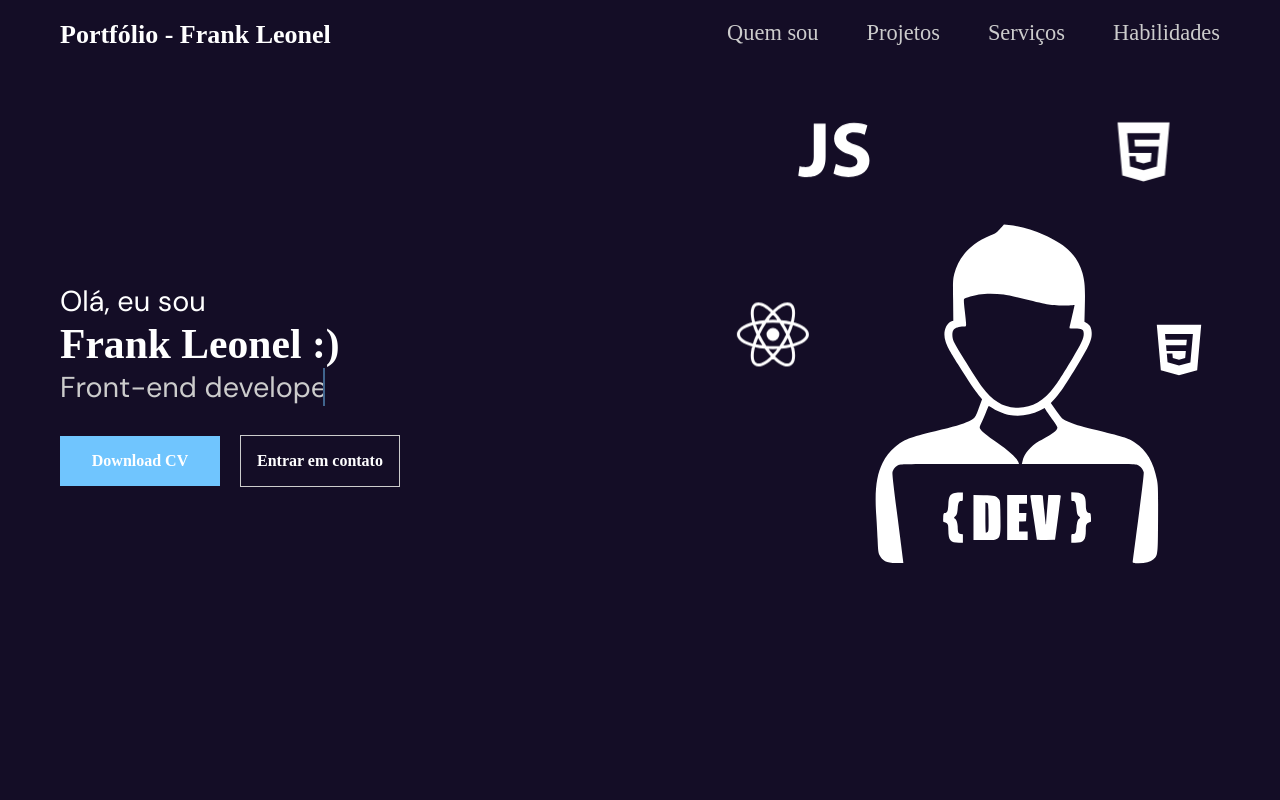
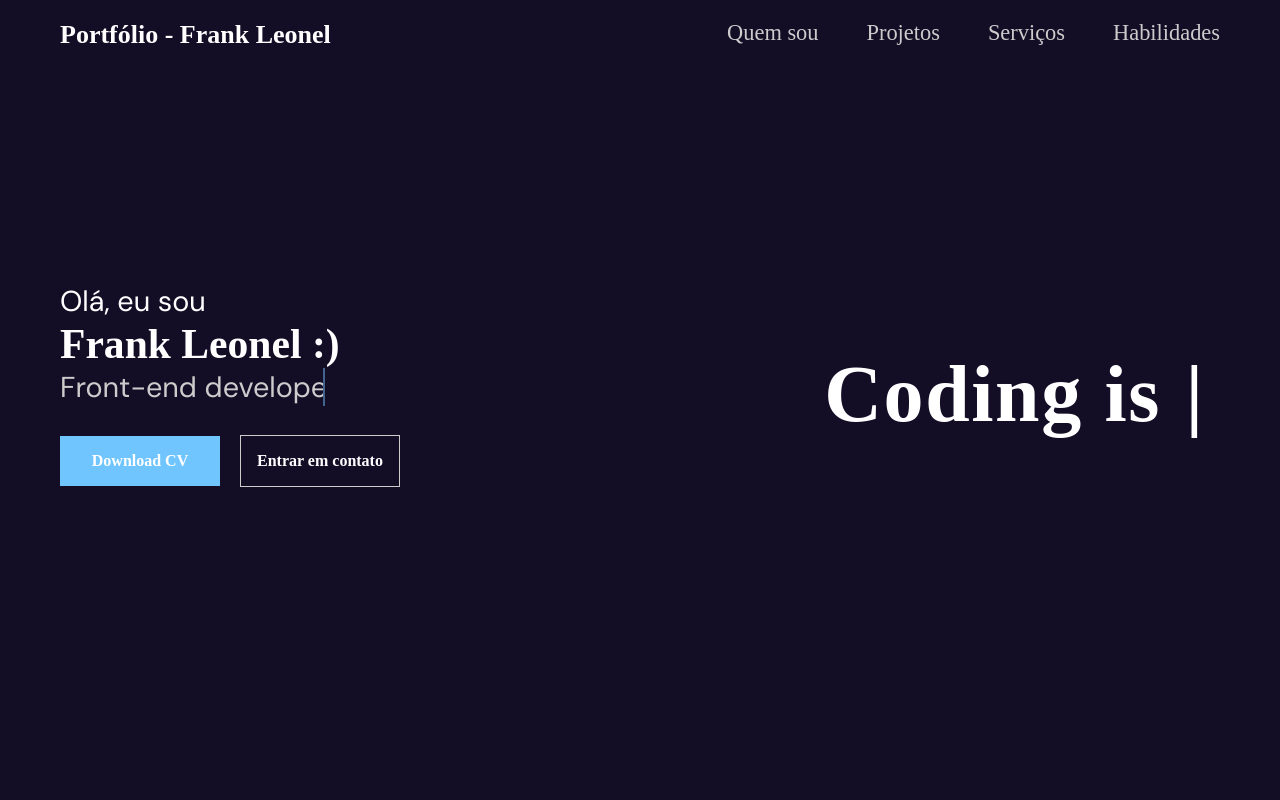
Before and after one commit to FrankLeonel/portfolio, a React (Create React App) app: page / in a window 1280 px wide. Shown: the top 800 px of the page. Built offline with nearby package versions, Linux system fonts and the light colour scheme.

Commit message:
correção no componente de apresentação

```diff
--- a/package.json
+++ b/package.json
@@ -10,6 +10,7 @@
     "react": "^18.1.0",
     "react-dom": "^18.1.0",
     "react-scripts": "5.0.1",
+    "react-simple-typewriter": "^3.0.1",
     "styled-components": "^5.3.5",
     "web-vitals": "^2.1.4"
   },
--- a/src/components/Header/Header.js
+++ b/src/components/Header/Header.js
@@ -27,7 +27,6 @@ const Header = () => {
     },
   ];
 
-  console.log(showMenu);
   return (
     <S.Header>
       <Content>
--- a/src/components/Presentation/Presentation.js
+++ b/src/components/Presentation/Presentation.js
@@ -1,15 +1,17 @@
-// import PngPresentation from "assets/images/presentation.png";
-// import WebpPresentation from "assets/images/presentation.webp";
-import { ReactComponent as CssIcon } from "assets/icons/css.svg";
-import { ReactComponent as HtmlIcon } from "assets/icons/html5.svg";
-import { ReactComponent as JSIcon } from "assets/icons/js.svg";
-import { ReactComponent as ProgrammerIcon } from "assets/icons/programmer.svg";
-import { ReactComponent as ReactIcon } from "assets/icons/react.svg";
 import Content from "components/Content";
 import file from "files/cv.pdf";
+import { Cursor, useTypewriter } from "react-simple-typewriter";
 import * as S from "./Presentation.style";
 
 const Presentation = () => {
+  const { text } = useTypewriter({
+    words: ["hard", "fun", "a journey", "LIFE!"],
+    loop: 0,
+    typeSpeed: 160,
+    deleteSpeed: 100,
+    delaySpeed: 2000,
+  });
+
   return (
     <S.PresentationContainer>
       <Content>
@@ -36,26 +38,11 @@ const Presentation = () => {
               </S.ContainerEmail>
             </S.ContainerMedias>
           </div>
-          <S.ContainerImage>
-            <ProgrammerIcon className="programmer" />
-            <S.AboutFigure>
-              <ReactIcon className="figure_one icon_one" />
-            </S.AboutFigure>
-            <S.AboutFigure>
-              <JSIcon className="figure_two icon_two" />
-            </S.AboutFigure>
-            <S.AboutFigure>
-              <HtmlIcon className="figure_three icon_three" />
-            </S.AboutFigure>
-            <S.AboutFigure>
-              <CssIcon className="figure_four icon_four" />
-            </S.AboutFigure>
-          </S.ContainerImage>
-          {/* <S.ImagePresentation
-            src={WebpPresentation}
-            webp={WebpPresentation}
-            fallback={PngPresentation}
-            alt="Desenvolvedor"/> */}
+
+          <S.AnimationCoding>
+            Coding is <span>{text}</span>
+            <Cursor />
+          </S.AnimationCoding>
         </S.Section>
       </Content>
     </S.PresentationContainer>
--- a/src/components/Presentation/Presentation.style.js
+++ b/src/components/Presentation/Presentation.style.js
@@ -153,106 +153,23 @@ export const ContainerEmail = styled(Button)(({ theme: { colors } }) => ({
   color: colors.white,
 }));
 
-// export const ImagePresentation = styled(Image)(
-//   ({ theme: { breakpoints } }) => ({
-//     width: "90%",
-//     height: "90%",
-//     display: "none",
+export const AnimationCoding = styled.h1(
+  ({ theme: { breakpoints, colors } }) => ({
+    display: "none",
+    fontSize: "5rem",
+    padding: "0.5rem",
+    fontWeight: "bold",
+    letterSpacing: "0.1rem",
+    textAlign: "center",
+    overflow: "hidden",
 
-//     [breakpoints.md]: {
-//       display: "block",
-//     },
-//   })
-// );
-
-export const ContainerImage = styled.div(
-  ({ theme: { breakpoints, colors } }) => ({
-    width: "50%",
-    display: "none",
-    webkitBoxPack: "center",
-    msFlexPack: "center",
-    justifyContent: "center",
-    webkitBoxAlign: "center",
-    msFlexAlign: "center",
-    alignItems: "center",
-    position: "relative",
-    webkitTransition: "1s all ease",
-    transition: "1s all ease",
-
-    ".programmer": {
-      width: "70%",
-      height: "70%",
-      path: {
-        fill: colors.white,
-      },
-      "&:hover": {
-        webkitTransform: "scale(1.1)",
-        transform: "scale(1.1)",
-      },
+    span: {
+      fontWeight: 600,
+      color: colors.primaryLight,
     },
 
     [breakpoints.md]: {
-      display: "flex",
+      display: "block",
     },
   })
 );
-
-export const AboutFigure = styled.div(({ theme: { breakpoints, colors } }) => ({
-  display: "flex",
-  webkitBoxPack: "center",
-  msFlexPack: "center",
-  justifyContent: "center",
-  webkitBoxAlign: "center",
-  msFlexAlign: "center",
-  alignItems: "center",
-
-  "> *": {
-    position: "absolute",
-    borderRadius: "4px",
-    width: "72px",
-    height: "72px",
-    path: {
-      fill: colors.white,
-    },
-  },
-
-  ".figure_one": {
-    position: "absolute",
-    top: "260px",
-    right: "420px",
-  },
-  ".figure_two": {
-    top: "80px",
-    right: "360px",
-  },
-  ".figure_three": {
-    top: "80px",
-    right: "50px",
-  },
-  ".figure_four": {
-    top: "260px",
-    right: "10px",
-  },
-
-  ".icon_one": {
-    animation: "icon-move 3s ease 3.9s infinite alternate",
-  },
-  ".icon_two": {
-    animation: "icon-move 3s ease 2.9s infinite alternate",
-  },
-  ".icon_three": {
-    animation: "icon-move 3s ease 1.9s infinite alternate",
-  },
-  ".icon_four": {
-    animation: "icon-move 3s ease 0.6s infinite alternate",
-  },
-
-  "@keyframes icon-move": {
-    "0%": {
-      transform: "translate3d(0, 0, 0)",
-    },
-    "100%": {
-      transform: "translate3d(10px, -40px, 0)",
-    },
-  },
-}));
--- a/src/styles/GlobalStyles.js
+++ b/src/styles/GlobalStyles.js
@@ -7,9 +7,12 @@ export const GlobalStyles = createGlobalStyle`
   box-sizing: border-box;
 }
 
+html {scroll-behavior: smooth}
+
 html,
 body {
   margin: 0;
+  padding: 0;
 }
 
 body {
```
Also changed, not shown: 1 other file (tests, documents, lock files or other folders).
